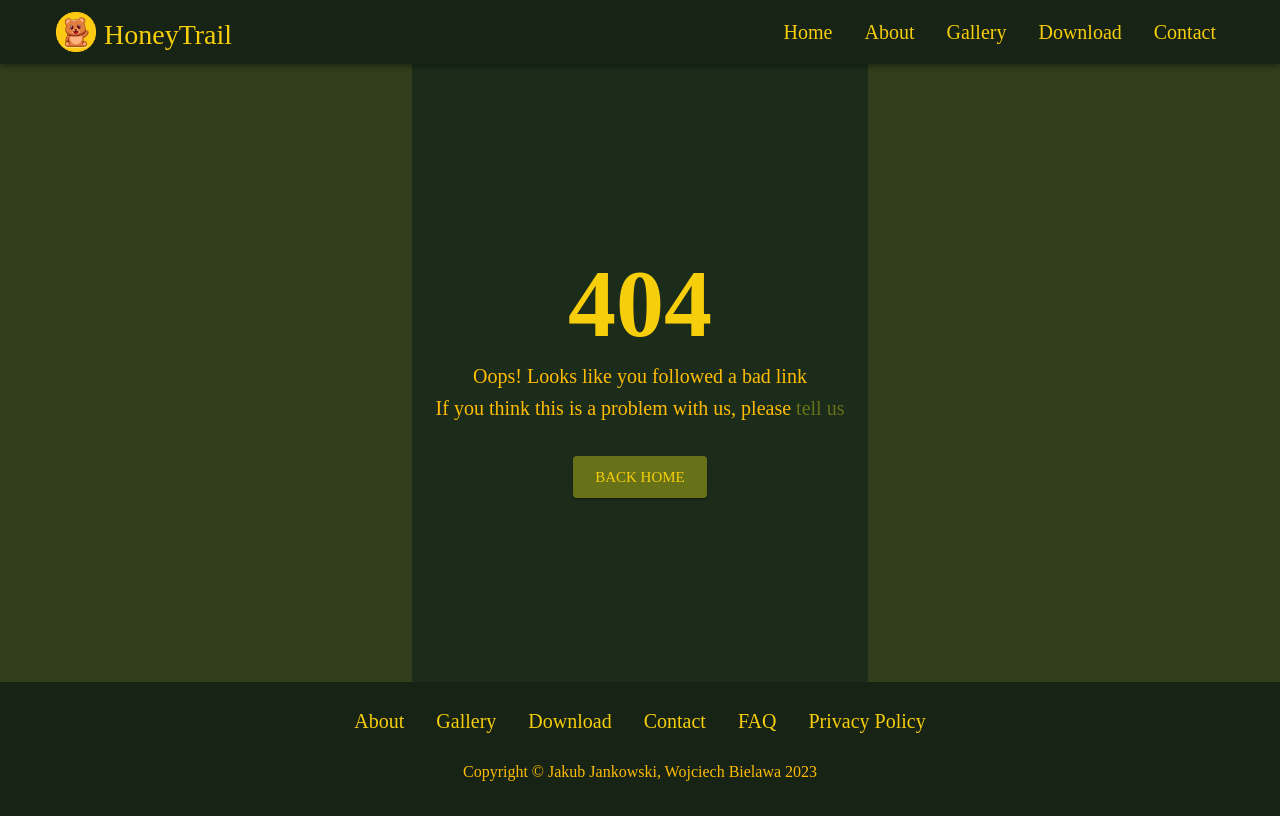
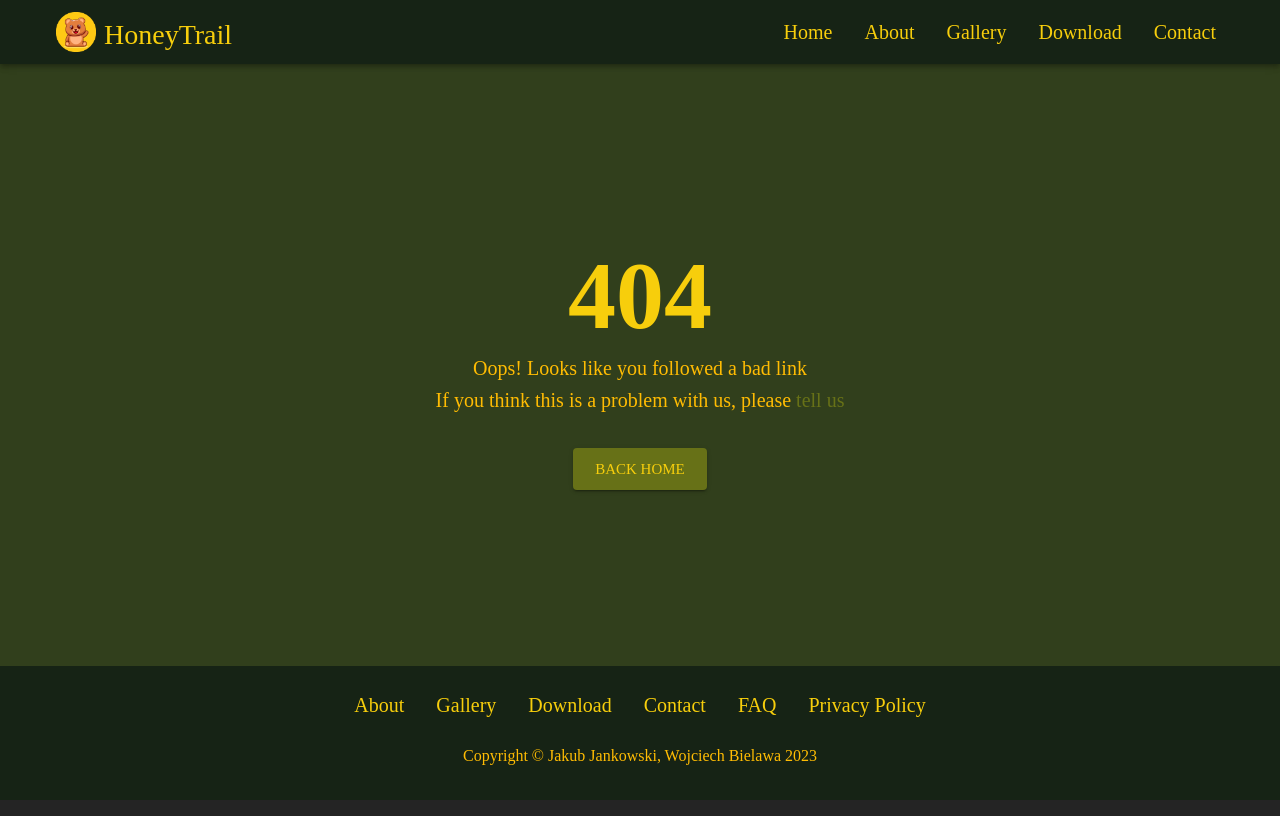
Before and after one commit to TheMankel/HoneyTrail, a React (Vite) app: page /about in a window 1280 px wide. Built offline with nearby package versions, Linux system fonts and the light colour scheme; a web font is replaced by a local one.

Commit message:
Fixed NotFoundContent

```diff
--- a/src/components/Content/NotFoundContent/NotFoundContent.jsx
+++ b/src/components/Content/NotFoundContent/NotFoundContent.jsx
@@ -8,13 +8,7 @@ import Container from '@mui/material/Container';
 
 const NotFoundContent = () => {
   return (
-    <Box
-      bgcolor={'background.paper'}
-      height={'calc(100vh - 64px - 102px - 16px)'}
-      display={'flex'}
-      alignItems={'center'}
-      // padding={'16px 0 '}
-    >
+    <Box>
       <Container>
         <Box>
           <Typography
```
